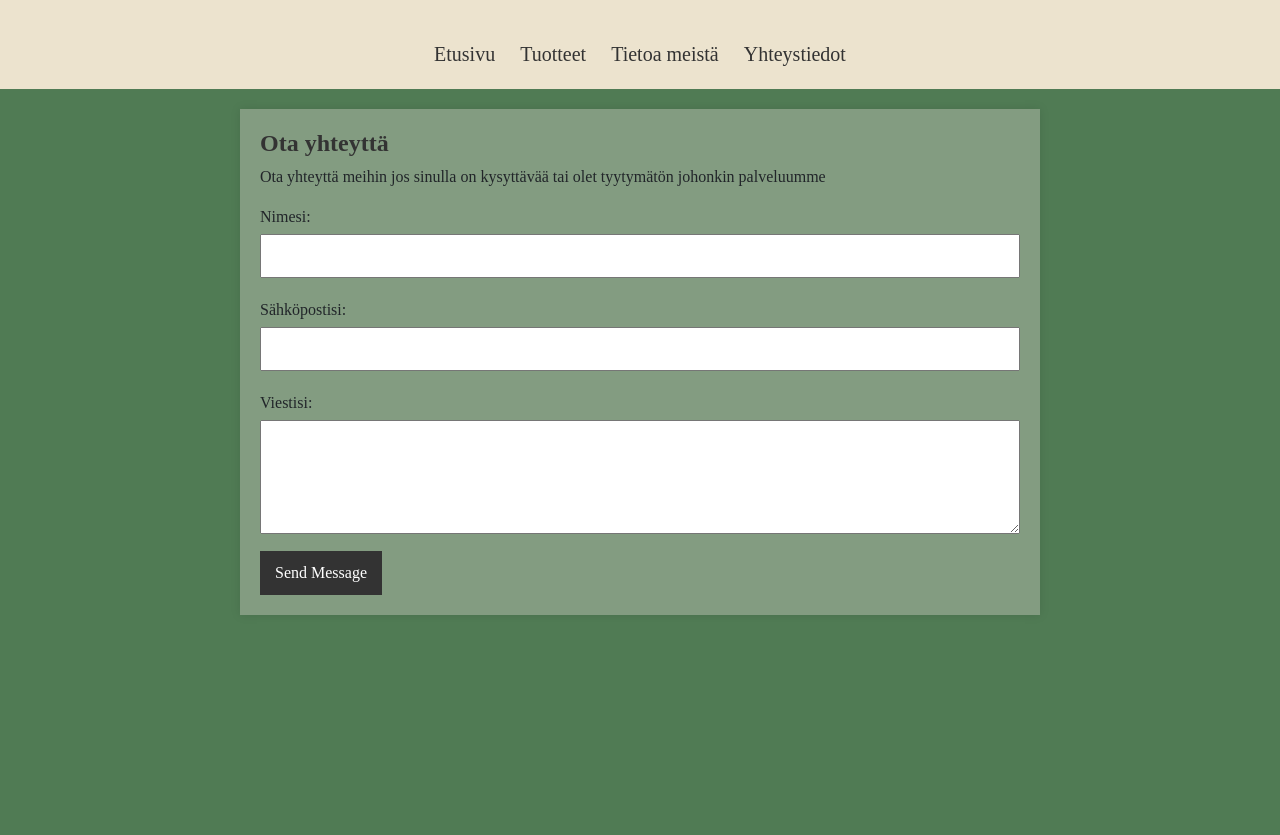
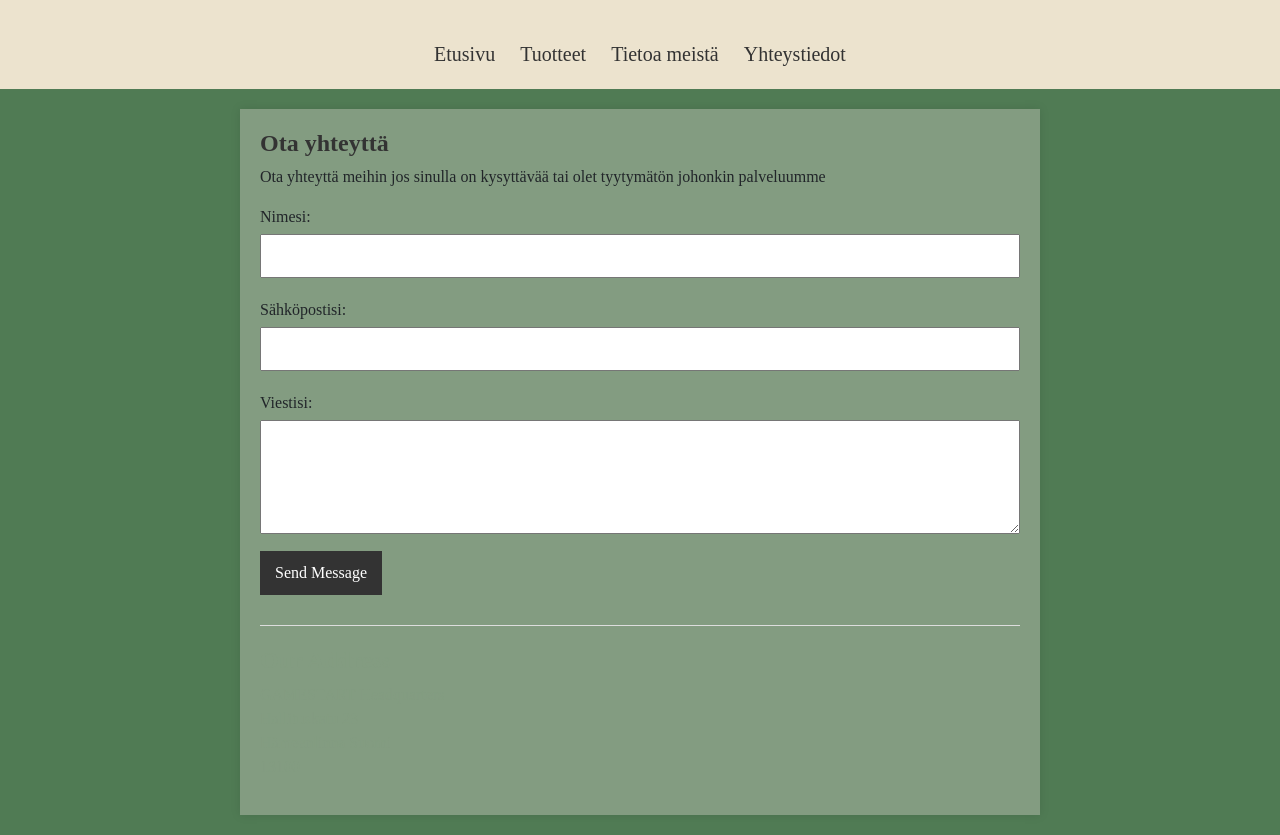
Before and after one commit to mirkkakato/www-sivusto-ryhma8, a plain HTML site: page contact.html in a window 1280 px wide. Shown: the part 77-912 px from the top of the page. Before the commit the page ends 800 px from the top, so only its background shows below. Drawn offline with nearby package versions, Linux system fonts and the light colour scheme.

Commit message:
lisäystä yhteystietoihin

```diff
--- a/contact.html
+++ b/contact.html
@@ -40,6 +40,15 @@
 
             <button type="submit">Send Message</button>
         </form>
+
+        <div class="address-section">
+            <h2>Our Address</h2>
+            <p>
+                GAMESTART Headquarters<br>
+                Hallituskatu 23<br>
+                Hämeenlinna Suomi<br>
+                13100
+            </p>
     </main>
 
 </body>
--- a/styles.css
+++ b/styles.css
@@ -112,3 +112,17 @@ button {
 button:hover {
     background-color: #555;
 }
+
+.address-section {
+    margin-top: 30px;
+    padding-top: 20px;
+    border-top: 1px solid #ddd;
+}
+
+.address-section h2 {
+    color: #839C81;
+}
+
+.address-section p {
+    color: #839C81;
+}
```
